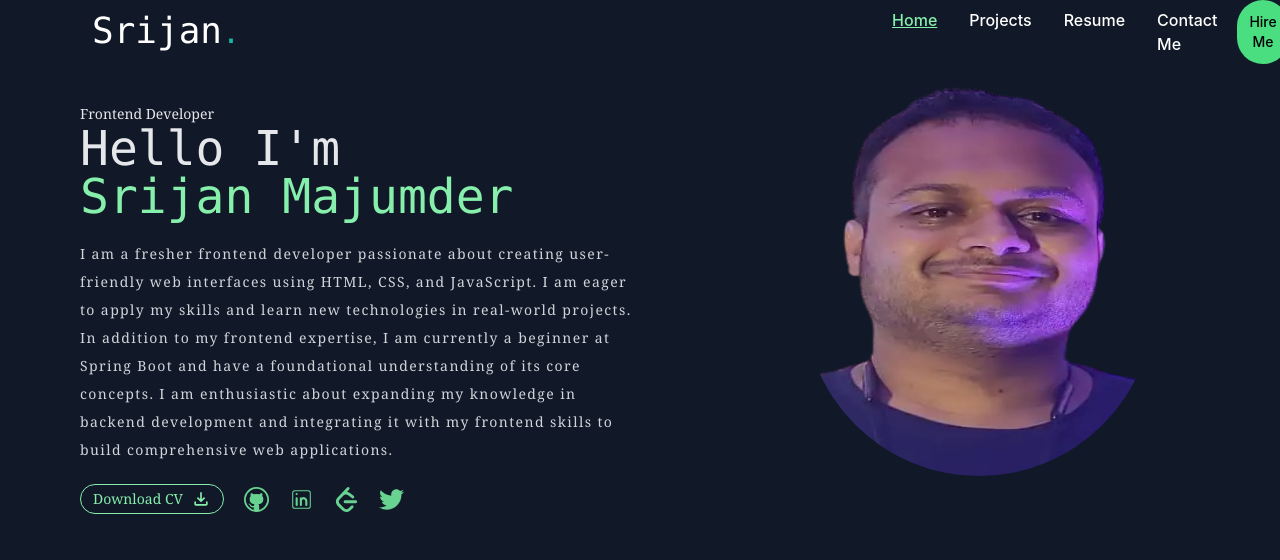
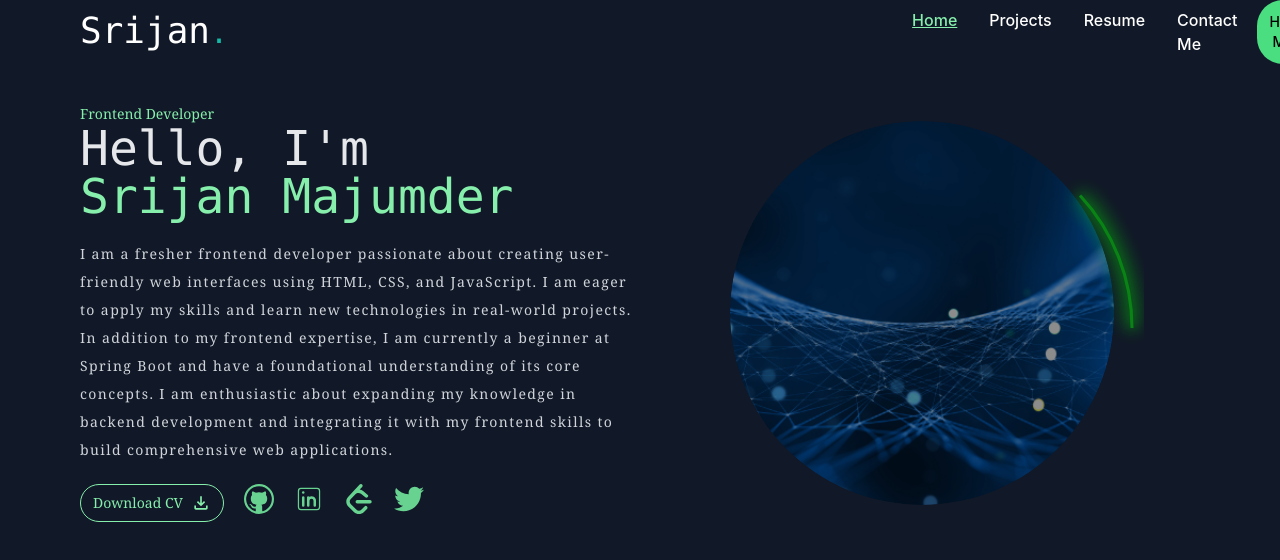
Before and after one commit to UltraInstinctSri/My-Portfolio, a React (Create React App) app: page / in a window 1280 px wide. Shown: the top 560 px of the page. Built offline with nearby package versions, Linux system fonts and the light colour scheme.

Commit message:
Created border animation

```diff
--- a/package.json
+++ b/package.json
@@ -6,6 +6,7 @@
     "@testing-library/jest-dom": "^5.17.0",
     "@testing-library/react": "^13.4.0",
     "@testing-library/user-event": "^13.5.0",
+    "framer-motion": "^11.3.21",
     "react": "^18.3.1",
     "react-dom": "^18.3.1",
     "react-helmet": "^6.1.0",
--- /dev/null
+++ b/src/Components/Animations/AnimatedBorder .js
@@ -0,0 +1,113 @@
+import React, { useRef, useState, useEffect } from "react";
+import { motion } from "framer-motion";
+
+const AnimatedBorder = ({ children }) => {
+  const divRef = useRef(null);
+  const [dimensions, setDimensions] = useState({
+    width: 0,
+    height: 0,
+  });
+
+  useEffect(() => {
+    if (!divRef.current) return;
+
+    const { width, height } = divRef.current.getBoundingClientRect();
+    setDimensions({ width, height });
+  }, [children]); // Recalculate dimensions when children change
+
+  const radius = Math.min(dimensions.width, dimensions.height) / 2 + 3;
+
+  return (
+    <div ref={divRef} className="relative inline-block">
+      <motion.svg
+        className="absolute top-0 left-0 pointer-events-none z-10 -left-4 -top-3"
+        width={dimensions.width + 30}
+        height={dimensions.height + 30}
+        viewBox={`0 0 ${dimensions.width + 30} ${dimensions.height + 30}`}
+        fill="none"
+        xmlns="http://www.w3.org/2000/svg"
+      >
+        <defs>
+          <filter
+            id="neon"
+            filterUnits="userSpaceOnUse"
+            x="-50%"
+            y="-50%"
+            width="200%"
+            height="200%"
+          >
+            <feGaussianBlur
+              in="SourceGraphic"
+              stdDeviation="5"
+              result="blur5"
+            />
+            <feGaussianBlur
+              in="SourceGraphic"
+              stdDeviation="10"
+              result="blur10"
+            />
+            <feGaussianBlur
+              in="SourceGraphic"
+              stdDeviation="20"
+              result="blur20"
+            />
+            <feGaussianBlur
+              in="SourceGraphic"
+              stdDeviation="30"
+              result="blur30"
+            />
+            <feGaussianBlur
+              in="SourceGraphic"
+              stdDeviation="50"
+              result="blur50"
+            />
+            <feMerge result="blur-merged">
+              <feMergeNode in="blur10" />
+              <feMergeNode in="blur10" />
+              <feMergeNode in="blur10" />
+              <feMergeNode in="blur10" />
+            </feMerge>
+            <feColorMatrix
+              result="red-blur"
+              in="blur-merged"
+              type="matrix"
+              values="1 0 0 0 0 0 0.06 0 0 0 0 0 0 0.44 0 0 0 0 0 1 0"
+            />
+            <feMerge>
+              <feMergeNode in="red-blur" />
+              <feMergeNode in="blur5" />
+              <feMergeNode in="SourceGraphic" />
+            </feMerge>
+          </filter>
+        </defs>
+
+        <motion.circle
+          cx={dimensions.width / 2 + 15}
+          cy={dimensions.height / 2 + 15}
+          r={radius}
+          stroke="lime"
+          strokeWidth="3"
+          fill="none"
+          filter="url(#neon)"
+          initial={{ pathLength: 0, pathOffset: 1 }}
+          animate={{
+            pathLength: 1,
+            pathOffset: 0,
+            opacity: [0, 1, 0],
+          }}
+          transition={{
+            duration: 2,
+            repeat: Infinity,
+            ease: "easeInOut",
+            repeatType: "loop",
+          }}
+        />
+      </motion.svg>
+      <div className="relative z-1 overflow-hidden rounded-full">
+        {children}
+      </div>
+    </div>
+  );
+};
+
+export default AnimatedBorder;
--- a/src/Components/Header/Header.js
+++ b/src/Components/Header/Header.js
@@ -5,7 +5,7 @@ const Header = () => {
 
   return (
     <nav className="bg-gray-900">
-      <div className="mx-auto max-w-7xl px-2 sm:px-6 lg:px-3 lg:mx-20">
+      <div className="mx-auto max-w-9xl  sm:px-6 lg:px-0 lg:mx-20">
         <div className="relative flex h-16 items-center justify-between">
           <div className="absolute inset-y-0 left-0 flex items-center sm:hidden">
             {/* Mobile menu button*/}
@@ -49,7 +49,7 @@ const Header = () => {
             </button>
           </div>
           <div className="flex flex-1 items-center justify-center sm:items-stretch sm:justify-start ">
-            <div className="flex flex-shrink-0 items-center">
+            <div className="flex flex-shrink-0 items-center mr-8">
               <p className="text-4xl font-mono text-white ">
                 Srijan
                 <span style={{ fontSize: "30px" }} className="text-teal-500">
--- a/src/Components/LandingPage/LandingPage.js
+++ b/src/Components/LandingPage/LandingPage.js
@@ -4,7 +4,8 @@ import { VscGithub } from "react-icons/vsc";
 import { CiLinkedin } from "react-icons/ci";
 import { SiLeetcode } from "react-icons/si";
 import { FaTwitter } from "react-icons/fa";
-import profilepic from "../../assets/face-removebg-preview.png";
+import profilepic from "../../assets/Mobile Banner.png";
+import AnimatedBorder from "../Animations/AnimatedBorder ";
 
 const LandingPage = () => {
   const [showImage, setShowImage] = useState(false);
@@ -19,12 +20,10 @@ const LandingPage = () => {
   return (
     <div className="grid grid-cols-2 gap-2 lg:mx-20">
       <div className="text-gray-200 mt-10 mb-10 text-sm font-serif">
-        Frontend Developer
-        <div className="grid grid-cols-1 text-5xl font-mono">Hello I'm</div>
-        <div className="grid grid-cols-1 text-5xl font-mono text-green-300">
-          Srijan Majumder
-        </div>
-        <div className="grid grid-cols-1 text-sm mt-5 text-gray-300 leading-loose font-serif tracking-widest">
+        <div className="text-sm text-green-300">Frontend Developer</div>
+        <div className="text-5xl font-mono">Hello, I'm</div>
+        <div className="text-5xl font-mono text-green-300">Srijan Majumder</div>
+        <div className="mt-5 text-sm text-gray-300 leading-loose font-serif tracking-widest">
           I am a fresher frontend developer passionate about creating
           user-friendly web interfaces using HTML, CSS, and JavaScript. I am
           eager to apply my skills and learn new technologies in real-world
@@ -35,33 +34,56 @@ const LandingPage = () => {
           build comprehensive web applications.
         </div>
         <div className="flex mt-5">
-          <button className="border border-green-300 px-3 py-1 text-green-300 rounded-full flex hover:bg-green-400 hover:text-white">
+          <a
+            href="C:\Users\Srijan\OneDrive\Desktop\Portfolio\src\assets\SrijanMajumder_Resume" // Replace with the correct file path
+            download="Your-File-Name.pdf" // This sets the default file name for download
+          >
+            <button className="border border-green-300 px-3 py-2 text-green-300 rounded-full flex hover:bg-green-400 hover:text-white">
               Download CV
               <MdOutlineFileDownload
                 className="ml-2 hover:animate-bounce"
                 size={20}
               />
             </button>
+          </a>
+
+          <a
+            href="https://github.com/UltraInstinctSri"
+            target="_blank"
+            rel="noopener noreferrer"
+          >
             <button className="border-green-300">
-            <VscGithub className="ml-5" size={25} color="#68d391" />
+              <VscGithub className="ml-5" size={30} color="#68d391" />
             </button>
+          </a>
+          <a>
             <button className="border-green-300">
-            <CiLinkedin className="ml-5" size={25} color="#68d391" />
+              <CiLinkedin className="ml-5" size={30} color="#68d391" />
             </button>
+          </a>
+          <a>
+            {" "}
             <button className="border-green-300">
-            <SiLeetcode className="ml-5" size={25} color="#68d391" />
+              <SiLeetcode className="ml-5" size={30} color="#68d391" />
             </button>
+          </a>
+          <a>
+            {" "}
             <button className="border-green-300">
-            <FaTwitter className="ml-5" size={25} color="#68d391" />
+              <FaTwitter className="ml-5" size={30} color="#68d391" />
             </button>
+          </a>
         </div>
       </div>
-      <div className="ml-40 mt-3">
+      <div className="flex justify-center items-center">
         {showImage && (
+          <AnimatedBorder>
             <img
               src={profilepic}
-            className="rounded-full h-[400px] w-[350px] animate-fadeIn"
+              alt="Profile"
+              className="w-96 h-96 rounded-full object-cover"
             />
+          </AnimatedBorder>
         )}
       </div>
     </div>
```
Also changed, not shown: 2 other files (tests, documents, lock files or other folders). Lines whose indentation alone changed are shown as unchanged.
